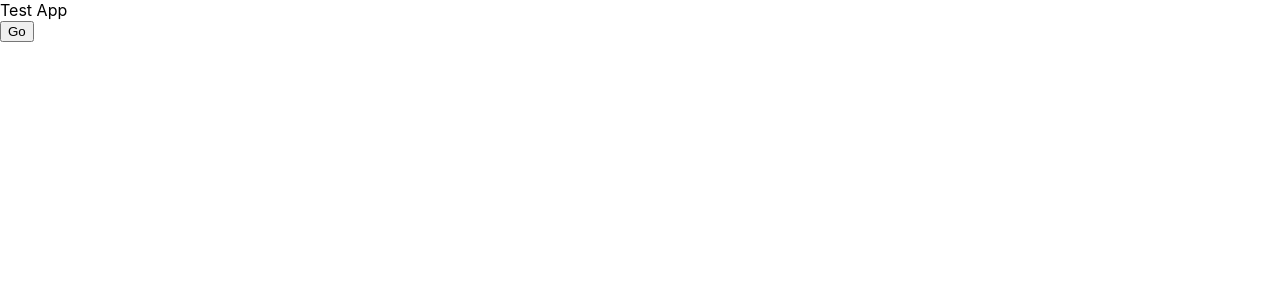
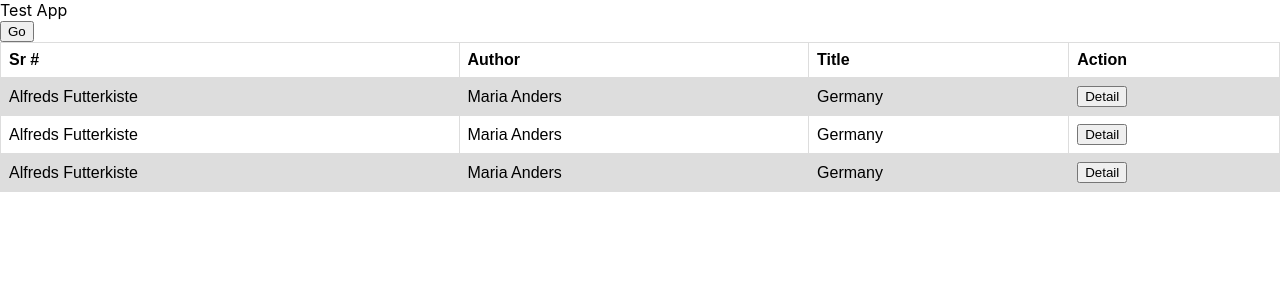
Before and after one commit to HumnaAleem1/react-practice, a React (Create React App) app: page / in a window 1280 px wide. Shown: the top 300 px of the page. Built offline with nearby package versions, Linux system fonts and the light colour scheme.

Commit message:
JO-1 create html table component

```diff
--- a/src/Routes.js
+++ b/src/Routes.js
@@ -5,10 +5,7 @@ const Routes = () => {
 
   return (
         <Switch>
-            <Route
-            path="/"
-            component={Home}
-            />
+            <Route path="/" component={Home} />
         </Switch>
     );
 };
--- a/src/components/Home/index.tsx
+++ b/src/components/Home/index.tsx
@@ -1,5 +1,6 @@
 import { redditData } from '../../API/contants'
 import API from '../../API'
+import { Table } from '../Table'
 
 export const Home = () => {
 
@@ -13,6 +14,7 @@ export const Home = () => {
     <div>
         <div>Test App</div>
         <button onClick={getRedditData}>Go</button>
+        <Table />
     </div>
     )
 }
--- /dev/null
+++ b/src/components/Table/Table.css
@@ -0,0 +1,15 @@
+table {
+    font-family: arial, sans-serif;
+    border-collapse: collapse;
+    width: 100%;
+}
+
+td, th {
+    border: 1px solid #dddddd;
+    text-align: left;
+    padding: 8px;
+}
+
+tr:nth-child(even) {
+    background-color: #dddddd;
+}
--- /dev/null
+++ b/src/components/Table/index.tsx
@@ -0,0 +1,28 @@
+import './Table.css'
+
+export const Table = () => {
+    return (
+    <table>
+        <tr>
+            <th>Sr #</th>
+            <th>Author</th>
+            <th>Title</th>
+            <th>Action</th>
+        </tr>
+        {
+            [1,2,3].map((item) => {
+                return (
+                    <tr>
+                        <td>Alfreds Futterkiste</td>
+                        <td>Maria Anders</td>
+                        <td>Germany</td>
+                        <td>
+                            <button>Detail</button>
+                        </td>
+                    </tr>
+                )
+            })
+        }
+    </table>
+    )
+}
```
